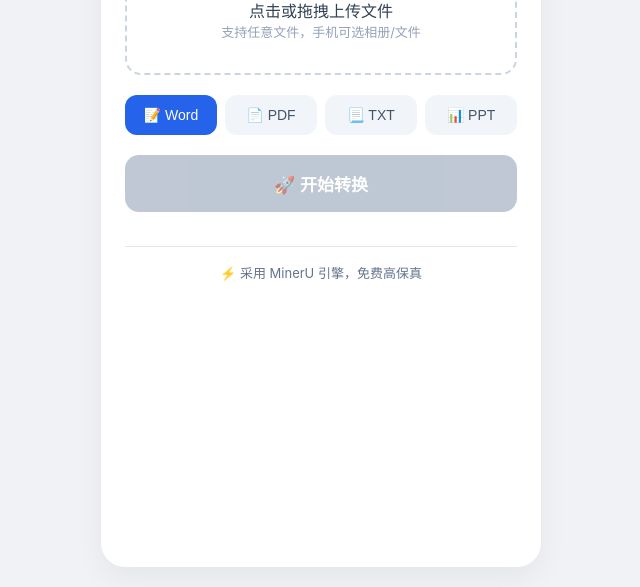
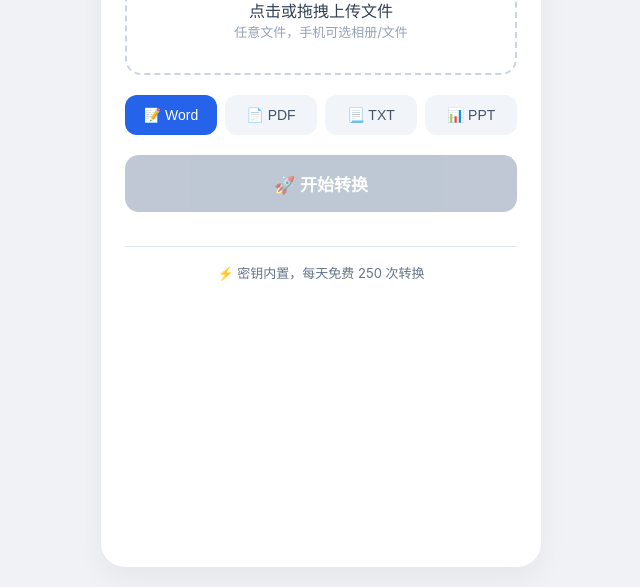
Before and after one commit to ywc918825/file-converter, a website: page index.html in a window 1280 px wide. Shown: the part 213-800 px from the top of the page, without its empty margins (319-959 px from the left). Drawn offline with Linux system fonts and the light colour scheme.

Commit message:
Revise upload hint and comments in index.html
Updated upload hint and modified comments for clarity.

```diff
--- a/index.html
+++ b/index.html
@@ -37,9 +37,9 @@
   <div class="upload-zone" id="uploadZone">
     <div class="upload-icon">📂</div>
     <div class="upload-text" id="fileNameDisplay">点击或拖拽上传文件</div>
-    <div class="upload-hint">支持任意文件，手机可选相册/文件</div>
+    <div class="upload-hint">任意文件，手机可选相册/文件</div>
   </div>
-  <!-- 关键修改：接受所有文件，手机浏览器会弹出文件/相册选择 -->
+  <!-- ✅ 修改点：accept 改为 */*，支持所有文件，避免只弹出相册 -->
   <input type="file" id="fileInput" hidden accept="*/*">
 
   <div class="format-row">
@@ -61,7 +61,7 @@
   <button class="btn btn-download" id="downloadBtn">⬇️ 下载结果</button>
   <div class="error" id="errorMsg"></div>
 
-  <div class="note">⚡ 采用 MinerU 引擎，免费高保真</div>
+  <div class="note">⚡ 密钥内置，每天免费 250 次转换</div>
 </div>
 
 <script>
@@ -96,7 +96,6 @@
         errorMsg.textContent = '文件不能超过 50MB';
         return;
       }
-      // 不再检查文件类型，手机可自由选择
       selectedFile = file;
       fileNameDisplay.textContent = file.name;
       convertBtn.disabled = false;
@@ -150,12 +149,11 @@
         convertBtn.style.display = 'none';
         downloadBtn.style.display = 'block';
 
-        // 下载并智能重命名，避免乱码
+        // 下载并重命名，避免乱码
         downloadBtn.onclick = async () => {
           try {
             const dlRes = await fetch(data.downloadUrl);
             const blob = await dlRes.blob();
-            // 根据目标格式确定后缀，若文件返回格式不同则按目标命名
             const ext = targetFormat === 'docx' ? 'docx' : targetFormat === 'pptx' ? 'pptx' : targetFormat;
             const newName = selectedFile.name.replace(/\.[^/.]+$/, '') + '_converted.' + ext;
             const a = document.createElement('a');
```
